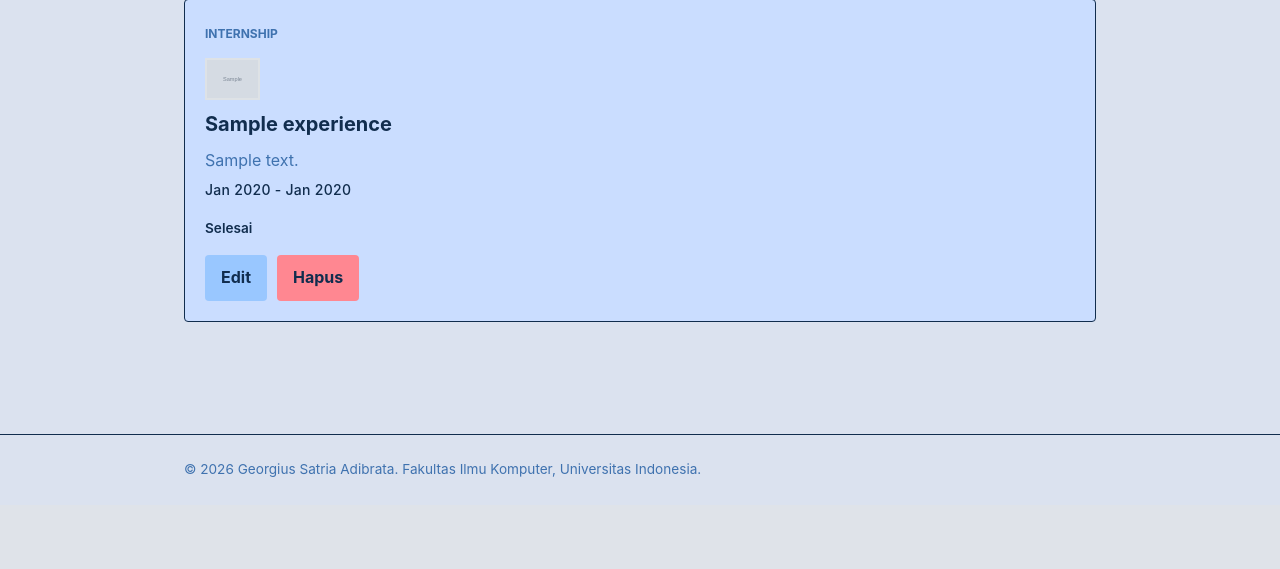
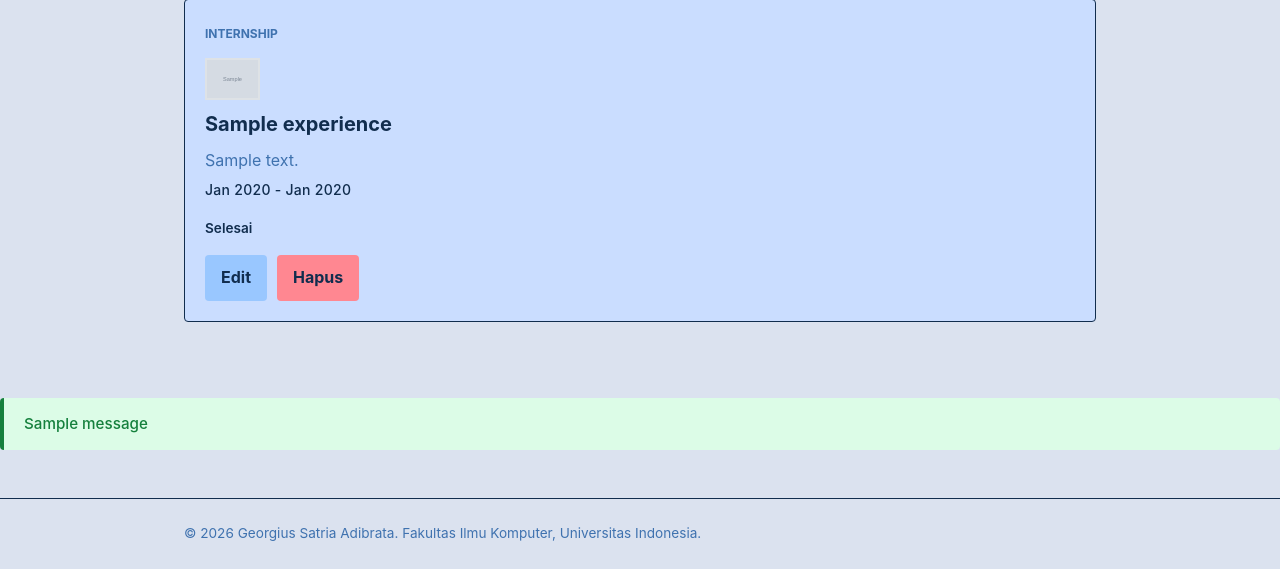
Before and after one commit to flazzies/myportofolio, a Django app: page /experience/ in a window 1280 px wide. Shown: the part 309-878 px from the top of the page. Before the commit the page ends 786 px from the top, so only its background shows below. Run offline with Django 5.2, Linux system fonts and the light colour scheme; tables that the repository leaves empty hold one stand-in row (values such as "Sample post"); grey boxes marked "Sample" are stand-in pictures; one stand-in notice (Sample message) is shown; parts of the project's set-up code (start-up, migrations or seed data) failed here and were passed over.

Commit message:
Kelar dengan fitur tambahan, menambahkan message jika menghapus/edit/tambah project atau experience

```diff
--- a/main/views.py
+++ b/main/views.py
@@ -107,6 +107,7 @@ def create_experience(request):
     form = ExperienceForm(request.POST or None)
     if form.is_valid() and request.method=="POST":
         form.save()
+        messages.success(request, 'Pengalaman berhasil ditambahkan!')
         return redirect('main:show_experience')
     context = {
         "name": "Geo",
@@ -120,6 +121,7 @@ def edit_experience(request, id):
     form = ExperienceForm(request.POST or None, instance=experience)
     if form.is_valid() and request.method == "POST":
         form.save()
+        messages.info(request, 'Pengalaman berhasil diperbarui!')
         return redirect('main:show_experience')
 
     context = {
@@ -133,6 +135,7 @@ def edit_experience(request, id):
 def delete_experience(request, id):
     experience = get_object_or_404(Experience, pk=id)
     experience.delete()
+    messages.warning(request, 'Pengalaman berhasil dihapus!')
     return redirect('main:show_experience')
 
 def show_json_experience(request):
--- a/static/css/style.css
+++ b/static/css/style.css
@@ -899,3 +899,45 @@ h1, .brand {
     outline: 2px solid var(--accent);
     border-color: var(--accent);
 }
+
+/* -- Alert Styling -- */
+
+/* Sembunyikan alert jika kosong */
+.alert:empty,
+.messages-container:empty {
+  display: none !important;
+  border: none !important;
+  padding: 0 !important;
+  margin: 0 !important;
+}
+
+/* Update styling alert agar border lebih bersih */
+.alert {
+  padding: 0.85rem 1.25rem;
+  border-radius: var(--radius);
+  font-weight: 500;
+  font-size: 0.95rem;
+  margin-bottom: 0.75rem;
+  margin-top: 0.75rem;
+  border: none; /* Hilangkan border default */
+}
+
+.alert-success {
+  background-color: var(--proficiency-color);
+  color: var(--proficiency-text-color);
+  border-left: 4px solid var(--proficiency-text-color); /* Aksen garis hanya di sebelah kiri */
+}
+
+.alert-info {
+  background-color: var(--category-color);
+  color: var(--category-text-color);
+  border-left: 4px solid var(--accent);
+}
+
+.alert-warning,
+.alert-danger,
+.alert-error {
+  background-color: var(--button-danger-color);
+  color: #ffffff;
+  border-left: 4px solid #b91c1c;
+}
--- a/templates/base.html
+++ b/templates/base.html
@@ -9,8 +9,8 @@
     <link rel="preconnect" href="https://fonts.googleapis.com">
     <link rel="preconnect" href="https://fonts.gstatic.com" crossorigin>
     <link href="https://fonts.googleapis.com/css2?family=Space+Grotesk:wght@500;700&display=swap" rel="stylesheet">
-    <link rel="stylesheet" href="/static/css/style.css">
-    <script type="text/javascript" src="/static/js/darkmode.js" defer></script>
+    <link rel="stylesheet" href="{% static 'css/style.css' %}">
+    <script type="text/javascript" src="{% static 'js/darkmode.js' %}" defer></script>
 
     {% block meta %} {% endblock meta %}
 </head>
@@ -34,8 +34,18 @@
             </nav>
         </div>
     </header>
+    {% block content %} {% endblock content %}
 
-    {% block content %} {% endblock content %}
+    {% if messages %}
+    <div class="messages-container">
+      {% for message in messages %}
+        <div class="alert alert-{{ message.tags }}">
+          {{ message }}
+        </div>
+      {% endfor %}
+    </div>
+  {% endif %}
+
 
     <footer class="site-footer">
         <div class="container">
```
